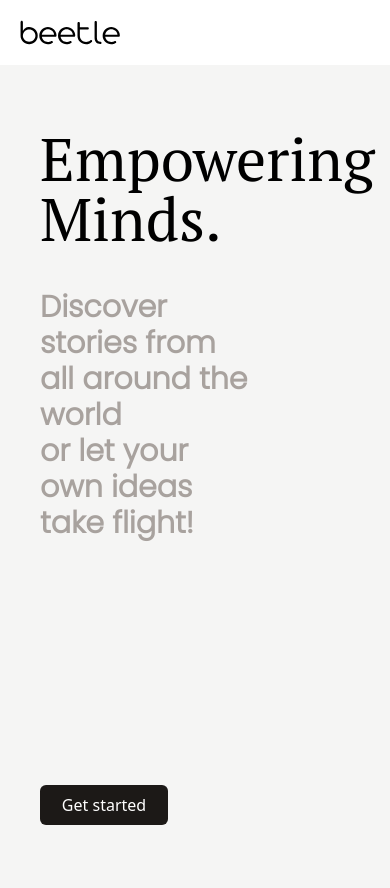
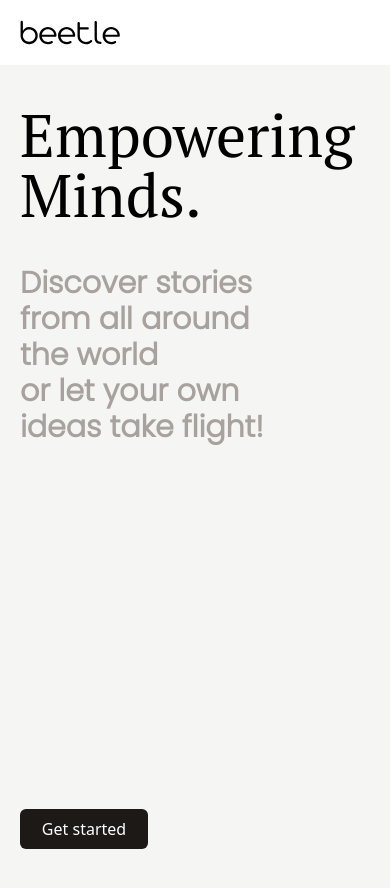
Before and after one commit to AnuragC07/beetle-frontend, a React (Vite) app: page / in a window 390 px wide. Shown: the top 888 px of the page. Built offline with nearby package versions, Linux system fonts and the light colour scheme.

Commit message:
fixed some sizing issues in ui after pushed to production

```diff
--- a/src/components/BlogCard.jsx
+++ b/src/components/BlogCard.jsx
@@ -18,10 +18,10 @@ const BlogCard = ({ title, author, image, blog, content }) => {
           className="lg:h-full lg:ml-5 rounded-xl lg:w-full lg:max-w-md w-32 h-28"
         />
         <div className="w-9/12 h-80">
-          <h1 className="text-base lg:text-3xl font-title text-stone-700 font-semibold">
+          <h1 className="text-base max-h-20 min-h-20 lg:max-h-24 lg:text-3xl font-title text-stone-700 font-semibold overflow-hidden">
             {title}
           </h1>
-          <p className="text-xs lg:text-base font-subtitle border-l-4 border-stone-300 pl-2 text-stone-500 cursor-pointer mt-2 font-medium ">
+          <p className="text-xs max-h-5 lg:text-base font-subtitle border-l-4 border-stone-300 pl-2 text-stone-500 cursor-pointer mt-2 font-medium ">
             by {author}
           </p>
           <h2 className="font-subtitle text-stone-800 mt-6 text-xs lg:text-base max-h-12 lg:max-h-24  overflow-hidden ">
--- a/src/pages/Landing.jsx
+++ b/src/pages/Landing.jsx
@@ -17,7 +17,7 @@ const Landing = () => {
             className="hidden  w-full lg:flex justify-center items-center ml-15 h-screen p-10 mr-16"
           />
         </div>
-        <div className="w-full h-screen flex flex-col justify-between  pl-10  lg:w-2/4 p-16 bg-stone-100 shadow-xl ">
+        <div className="w-full h-screen flex flex-col justify-between  pl-5 lg:pl-10  lg:w-2/4 p-10 lg:p-16 bg-stone-100 shadow-xl ">
           <div>
             <h1 className="text-6xl font-title w-3/4">Empowering Minds.</h1>
             <h2 className="text-3xl lg:text-4xl font-subtitle w-3/4 text-stone-400 font-semibold mt-10">
@@ -26,7 +26,7 @@ const Landing = () => {
             </h2>
           </div>
           <Link to="/signin">
-            <button className="mt-12 bg-stone-900 text-white px-5 py-2 w-32 rounded-md mb-5">
+            <button className="mt-10 bg-stone-900 text-white px-5 py-2 w-32 rounded-md mb-5">
               Get started
             </button>
           </Link>
--- a/src/pages/User.jsx
+++ b/src/pages/User.jsx
@@ -126,7 +126,7 @@ const User = () => {
                 {blog.author === username && (
                   <button
                     onClick={() => openDeleteModal(blog)}
-                    className="text-red-800 mt-8 shadow-xl border-2 border-stone-100 w-10 h-10  bg-white rounded-full absolute right-5 lg:right-60 z-30 "
+                    className="text-red-800 mt-8 shadow-xl border-2 border-stone-100 w-10 h-10  bg-white rounded-full absolute right-5 lg:right-60 z-10 "
                   >
                     <DeleteRoundedIcon />
                   </button>
@@ -147,7 +147,7 @@ const User = () => {
       </div>
       {showDeleteModal && (
         <div className="fixed inset-0 flex items-center justify-center bg-gray-800 bg-opacity-50">
-          <div className="bg-white p-8 max-w-md mx-auto rounded-lg shadow-lg">
+          <div className="bg-white p-8 max-w-md mx-auto rounded-lg shadow-lg z-40">
             <h2 className="text-xl font-bold mb-4">Delete Blog</h2>
             <p>Are you sure you want to delete this blog?</p>
             <div className="mt-4 flex justify-end">
```
